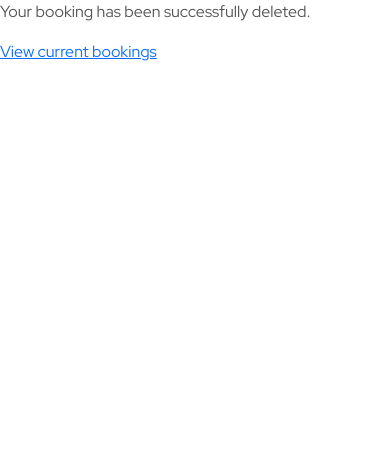
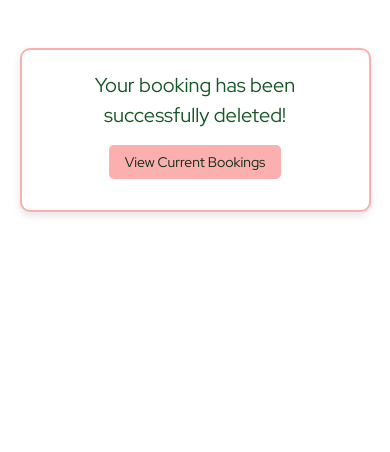
Before and after one commit to Maximiliane-K/ristorante-amore, a Django app: page /booking-deleted/ in a window 390 px wide. Shown: the part 150-602 px from the top of the page. Run offline with Django 3.2, Linux system fonts and the light colour scheme; some libraries are stand-ins or nearby versions.

Commit message:
Style booking_deleted_successfully template and add media queries

```diff
--- a/bookings/templates/bookings/booking_deleted_successfully.html
+++ b/bookings/templates/bookings/booking_deleted_successfully.html
@@ -2,8 +2,8 @@
 {% block title %}Booking Deleted Successfully{% endblock %}
 
 {% block content %}
-<div class="booking-deleted-container">
-    <p>Your booking has been successfully deleted.</p>
-    <p><a href="{% url 'bookings:view_bookings' %}">View current bookings</a></p>
+<div class="container booking-deleted-container mt-5">
+    <p class="success-message">Your booking has been successfully deleted!</p>
+    <p><a href="{% url 'bookings:view_bookings' %}" class="custom-link">View Current Bookings</a></p>
 </div>
 {% endblock %}
--- a/static/css/style.css
+++ b/static/css/style.css
@@ -309,6 +309,38 @@ p {
 }
 
 
+/* styling for success page after booking deletion*/
+.booking-deleted-container {
+    text-align: center;
+    padding: 20px;
+    border: 2px solid #FBAFAF;
+    border-radius: 10px;
+    box-shadow: 0 4px 8px rgba(0, 0, 0, 0.1);
+    background-color: #FFFFFF;
+}
+
+.success-message {
+    font-size: 24px;
+    color: #155724;
+    margin-bottom: 20px;
+}
+
+.custom-link {
+    background-color: #FBAFAF;
+    border-color: #FBAFAF;
+    color: #082C16;
+    padding: 10px 20px;
+    font-size: 16px;
+    border-radius: 5px;
+    text-decoration: none;
+}
+
+.custom-link:hover {
+    background-color: #082C16;
+    color: #FBAFAF;
+}
+
+
 /* for medium screen sizes from 620px and down */
 @media screen and (max-width: 620px) {
 
@@ -388,7 +420,7 @@ p {
         margin-top: 20px;
     }
 
-    /* media query for logout.html h1 and p */
+    /* media queries for logout.html h1 and p */
     h1 {
         font-size: 28px;
     }
@@ -418,4 +450,17 @@ p {
         padding: 8px 16px;
         font-size: 14px;
     }
+
+    .success-message {
+        font-size: 20px;
+    }
+
+    .custom-link {
+        padding: 8px 16px;
+        font-size: 14px;
+    }
+
+    .booking-deleted-container {
+        max-width: 90%;
+    }
 }
```
